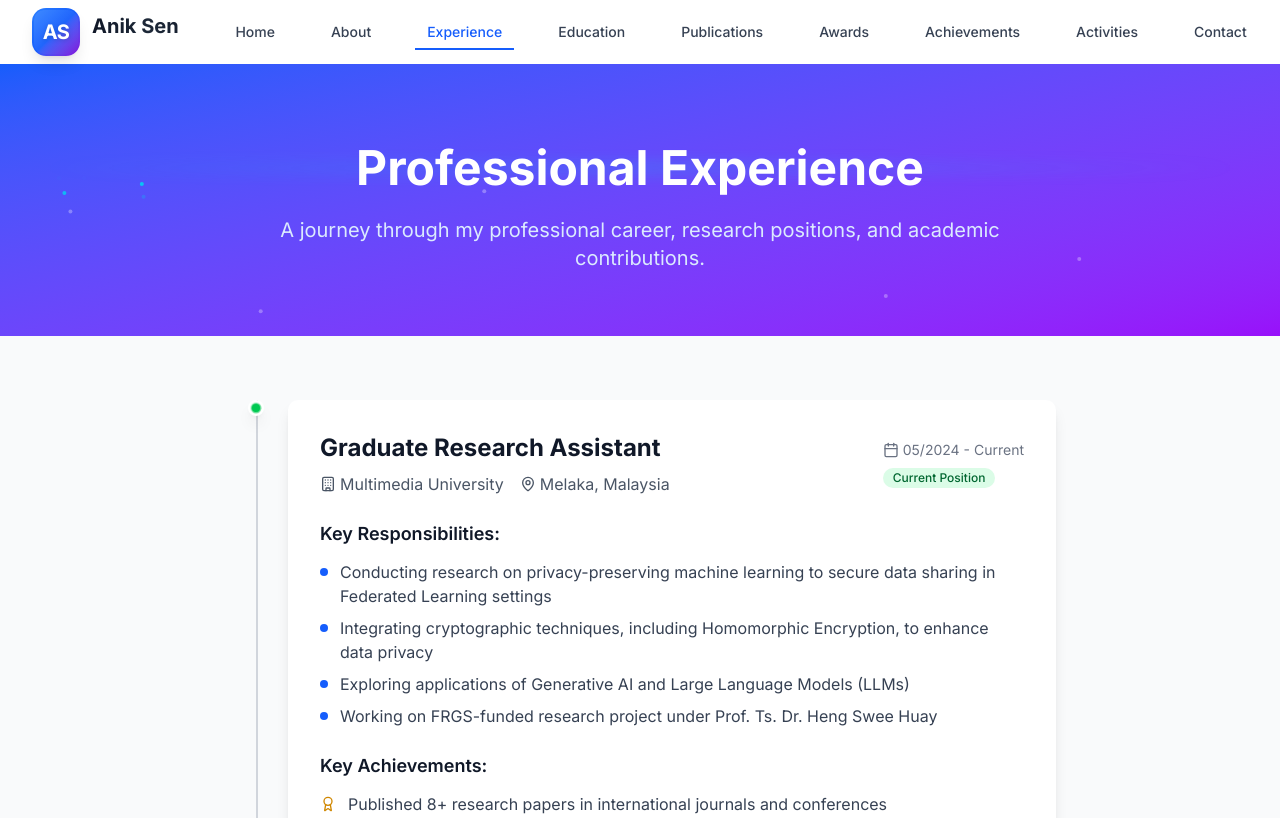
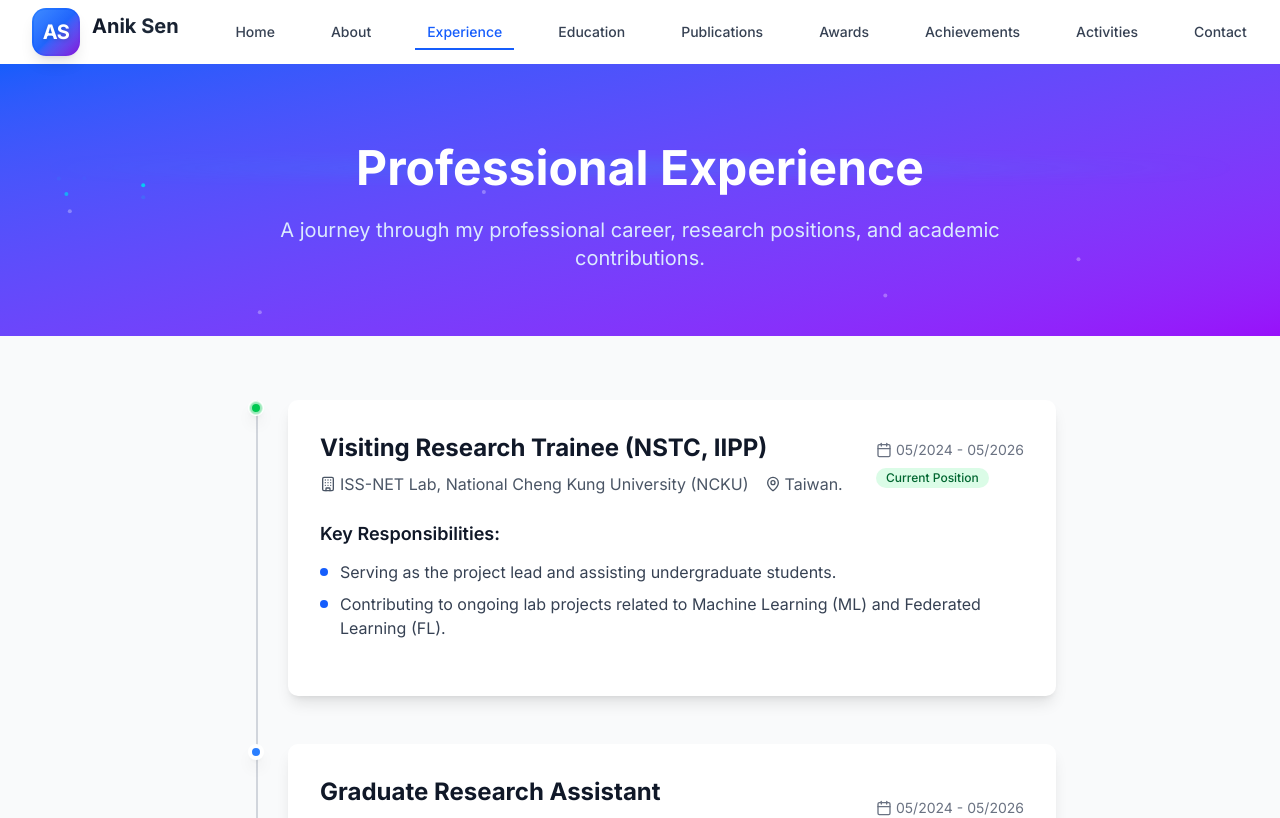
Before and after one commit to senanik360/Portfolio-Anik-Sen, a Next.js app: page /experience in a window 1280 px wide. Shown: the top 818 px of the page. Built offline with nearby package versions, Linux system fonts and the light colour scheme.

Commit message:
Updated on 15 June

```diff
--- a/package.json
+++ b/package.json
@@ -17,7 +17,7 @@
     "framer-motion": "^12.23.12",
     "gsap": "^3.13.0",
     "lucide-react": "^0.541.0",
-    "next": "15.5.0",
+    "next": "15.5.9",
     "react": "19.1.0",
     "react-dom": "19.1.0",
     "tailwind-merge": "^3.3.1"
--- a/src/app/contact/page.tsx
+++ b/src/app/contact/page.tsx
@@ -99,6 +99,15 @@ export default function ContactPage() {
                   <div>
                     <h3 className="text-lg font-semibold text-gray-900 mb-1">Phone</h3>
                     <div className="space-y-1">
+                      <div>
+                        <span className="text-sm text-gray-600">Taiwan:</span>
+                        <a
+                          href={`tel:${personalInfo.phones.taiwan}`}
+                          className="ml-2 text-gray-900 hover:text-blue-600 transition-colors duration-200"
+                        >
+                          {personalInfo.phones.taiwan}
+                        </a>
+                      </div>
                       <div>
                         <span className="text-sm text-gray-600">Malaysia:</span>
                         <a
--- a/src/components/layout/Footer.tsx
+++ b/src/components/layout/Footer.tsx
@@ -33,6 +33,9 @@ export default function Footer() {
               <div className="flex items-center space-x-3">
                 <Phone className="w-5 h-5 text-blue-400" />
                 <div className="space-y-1">
+                  <div className="text-sm">
+                    <span className="text-gray-400">Taiwan:</span> {personalInfo.phones.taiwan}
+                  </div>
                   <div className="text-sm">
                     <span className="text-gray-400">Malaysia:</span> {personalInfo.phones.malaysia}
                   </div>
--- a/src/lib/data/education.ts
+++ b/src/lib/data/education.ts
@@ -8,7 +8,7 @@ export const education: Education[] = [
     location: "Malacca, Malaysia",
     duration: "2024 - Present",
     current: true,
-    thesis: "Secure Data Sharing: Innovations in Hybrid Machine Learning and Cryptography",
+    thesis: "Hybrid Privacy-Preserving Federated Learning Framework with Homomorphic Encryption for Secure Data Sharing",
     honors: ["High Achiever Research Scholarship"]
   },
   {
--- a/src/lib/data/experience.ts
+++ b/src/lib/data/experience.ts
@@ -3,11 +3,22 @@ import { Experience } from '@/types';
 export const experiences: Experience[] = [
   {
     id: "1",
+    title: "Visiting Research Trainee (NSTC, IIPP) ",
+    company: "ISS-NET Lab, National Cheng Kung University (NCKU)",
+    location: "Taiwan.",
+    duration: "05/2024 - 05/2026",
+    current: true,
+    description: [
+      "Serving as the project lead and assisting undergraduate students.",
+      "Contributing to ongoing lab projects related to Machine Learning (ML) and Federated Learning (FL).",
+    ]
+  },{
+    id: "2",
     title: "Graduate Research Assistant",
     company: "Multimedia University",
     location: "Melaka, Malaysia",
-    duration: "05/2024 - Current",
-    current: true,
+    duration: "05/2024 - 05/2026",
+    current: false,
     description: [
       "Conducting research on privacy-preserving machine learning to secure data sharing in Federated Learning settings",
       "Integrating cryptographic techniques, including Homomorphic Encryption, to enhance data privacy",
@@ -21,7 +32,7 @@ export const experiences: Experience[] = [
     ]
   },
   {
-    id: "2",
+    id: "3",
     title: "Computer Science Teacher",
     company: "Canadian Trillinium International School",
     location: "Bangladesh",
@@ -34,7 +45,7 @@ export const experiences: Experience[] = [
     ]
   },
   {
-    id: "3",
+    id: "4",
     title: "Research Assistant",
     company: "AIRIL (Artificial Intelligence Research and Innovation Lab)",
     location: "Bangladesh",
@@ -47,7 +58,7 @@ export const experiences: Experience[] = [
     ]
   },
   {
-    id: "4",
+    id: "5",
     title: "Cloud Computing Trainee",
     company: "Tech Company",
     location: "Bangladesh",
@@ -60,7 +71,7 @@ export const experiences: Experience[] = [
     ]
   },
   {
-    id: "5",
+    id: "6",
     title: "QA Functional Testing Intern",
     company: "Software Company",
     location: "Bangladesh",
--- a/src/lib/data/personal.ts
+++ b/src/lib/data/personal.ts
@@ -2,20 +2,21 @@ import { PersonalInfo, HeroStats } from '@/types';
 
 export const personalInfo: PersonalInfo = {
   name: "Anik Sen",
-  title: "Currently Working on a FRGS Project as a Graduate Research Assistant, Center for Information Security, MMU, Malacca, Malaysia.",
+  title: "Currently working as Visiting Research Trainee (IIPP, NSTC) at the ISS-NET Lab, National Cheng Kung University (NCKU), Taiwan.",
   profileImage: "/ANIK SEN.jpg",
   email: "aniksen360@gmail.com",
   phones: {
+    taiwan: "+886 926729283",
     malaysia: "+60 11 126 79199",
     bangladesh: "+880-1796986151"
   },
-  location: "Malacca, 75450, Malaysia",
+  location: "Tainan, Taiwan",
   socialLinks: {
     linkedin: "https://www.linkedin.com/in/senanik360/",
     github: "https://github.com/senanik360",
     googleScholar: "https://scholar.google.com/citations?user=aniksen"
   },
-  about: "I am pursuing my Master of Computing (By Research) at Multimedia University, Melaka, Malaysia, with an expected completion in March 2026. I am working on an FRGS-funded research project as a Graduate Research Assistant. I completed my Bachelor of Science in Computer Science & Engineering, specializing in Software Engineering, at American International University-Bangladesh (AIUB). My research interest areas are Information Security, Machine Learning, Federated Learning, and Cryptography.",
+  about: "I am working as a visiting research trainee at NCKU, Taiwan. I have completed my work completion defence of my Master of Computing (By Research) programme at Multimedia University, Melaka, Malaysia. I worked on an FRGS-funded research project as a Graduate Research Assistant in the past two years. I completed my Bachelor of Science in Computer Science & Engineering, specializing in Software Engineering, at American International University-Bangladesh (AIUB). My research interest areas are Information Security, Machine Learning, Federated Learning, and Cryptography",
   researchInterests: [
     "Information Security",
     "Machine Learning",
--- a/src/types/index.ts
+++ b/src/types/index.ts
@@ -4,6 +4,7 @@ export interface PersonalInfo {
   title: string;
   email: string;
   phones: {
+    taiwan: string;
     malaysia: string;
     bangladesh: string;
   };
```
Also changed, not shown: 1 other file (tests, documents, lock files or other folders).
